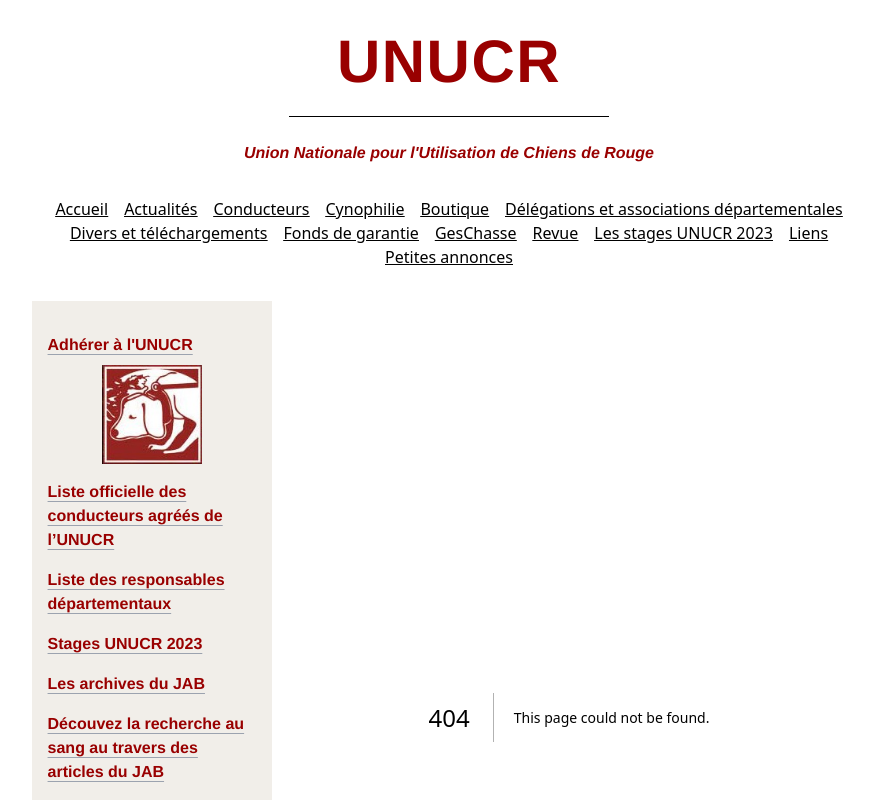
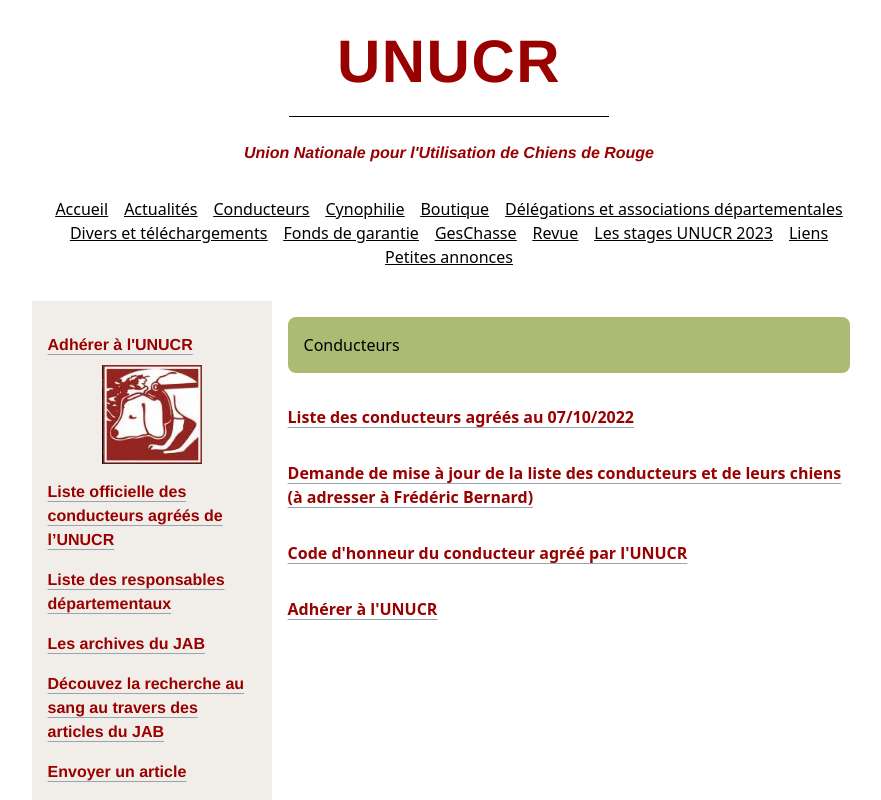
Before and after one commit to thomasbouillon/UnucrWebsite, a Next.js app: page /conducteurs in a window 1280 px wide. Before the commit this address had no page. Shown: the top 800 px of the page, without its empty margins (191-1072 px from the left). Built offline with nearby package versions, Linux system fonts and the light colour scheme.

Commit message:
chore: "conducteurs"

```diff
--- a/app/SideNav.tsx
+++ b/app/SideNav.tsx
@@ -31,11 +31,6 @@
           <li>
             <Link href="#" className="link">
               Liste des responsables départementaux
-            </Link>
-          </li>
-          <li>
-            <Link href="#" className="link">
-              Stages UNUCR 2023
             </Link>
           </li>
           <li>
--- /dev/null
+++ b/app/conducteurs/page.tsx
@@ -0,0 +1,28 @@
+import Link from "next/link";
+
+export default function Page() {
+  return (
+    <div>
+      <h2 className="p-4 bg-secondary-100 rounded-lg mb-8">Conducteurs</h2>
+
+      <div className="space-y-8">
+        <Link className="link" href="#">
+          Liste des conducteurs agréés au 07/10/2022
+        </Link>
+
+        <Link className="link" href="#">
+          Demande de mise à jour de la liste des conducteurs et de leurs chiens
+          (à adresser à Frédéric Bernard)
+        </Link>
+
+        <Link className="link" href="#">
+          Code d'honneur du conducteur agréé par l'UNUCR
+        </Link>
+
+        <Link className="link" href="#">
+          Adhérer à l&apos;UNUCR
+        </Link>
+      </div>
+    </div>
+  );
+}
```
